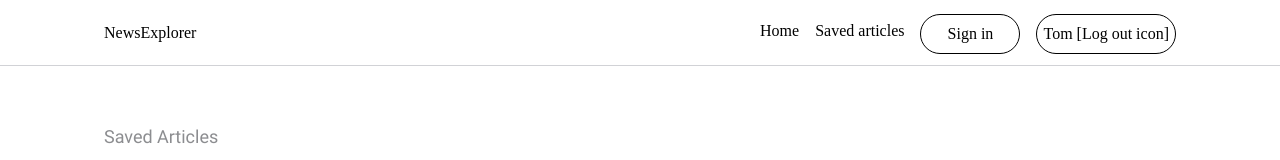
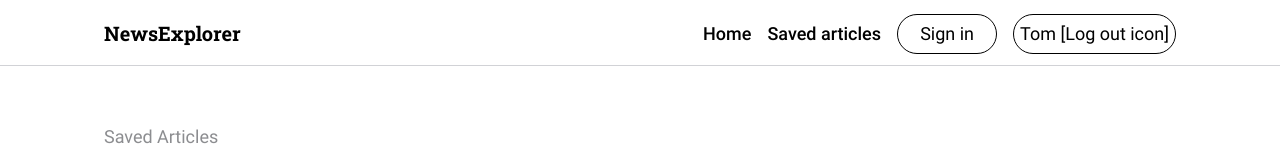
Before and after one commit to sayus2884/news-explorer-frontend, a React (Create React App) app: page /saved-news in a window 1280 px wide. Shown: the top 160 px of the page. Built offline with nearby package versions, Linux system fonts and the light colour scheme.

Commit message:
style: add white them to header nav

```diff
--- a/src/components/Navigation/Navigation.css
+++ b/src/components/Navigation/Navigation.css
@@ -1,5 +1,10 @@
 .navigation {
   border-bottom: 1px solid white;
+  font-family: 'Roboto';
+  font-style: normal;
+  font-weight: 500;
+  font-size: 18px;
+  line-height: 24px;
 }
 
 .navigation_theme_white {
@@ -9,6 +14,11 @@
 
 .navigation__logo {
   align-self: center;
+  font-family: 'Roboto Slab';
+  font-style: normal;
+  font-weight: bold;
+  font-size: 20px;
+  line-height: 24px;
 }
 
 .navigation__container {
@@ -34,6 +44,20 @@
   padding-right: 0;
 }
 
+.navigation__link {
+  color: white;
+  text-decoration: none;
+
+  font-style: normal;
+  font-weight: 500;
+  font-size: 18px;
+  line-height: 24px;
+}
+
+.navigation__link_theme_white {
+  color: black;
+}
+
 .navigation__button-container {
   padding-top: 14px;
   padding-bottom: 12px;
--- a/src/components/Navigation/Navigation.js
+++ b/src/components/Navigation/Navigation.js
@@ -1,4 +1,5 @@
 import './Navigation.css';
+import { withRouter, useLocation, Link } from 'react-router-dom';
 
 function Navigation({ isSavedNews }) {
   return (
@@ -8,10 +9,10 @@ function Navigation({ isSavedNews }) {
 
         <ul className="navigation__links">
           <li className="navigation__link-container">
-            <a className="navigation__link">Home</a>
+            <Link to="/" className={`navigation__link ${isSavedNews && 'navigation__link_theme_white'}`}>Home</Link>
           </li>
           <li className="navigation__link-container">
-            <a className="navigation__link">Saved articles</a>
+            <Link to="/saved-news" className={`navigation__link ${isSavedNews && 'navigation__link_theme_white'}`}>Saved articles</Link>
           </li>
           <li className="navigation__link-container navigation__button-container">
             <button className={`navigation__button ${isSavedNews && 'navigation__button_theme_white'}`}>Sign in</button>
@@ -25,4 +26,4 @@ function Navigation({ isSavedNews }) {
   );
 }
 
-export default Navigation;
+export default withRouter(Navigation);
```
